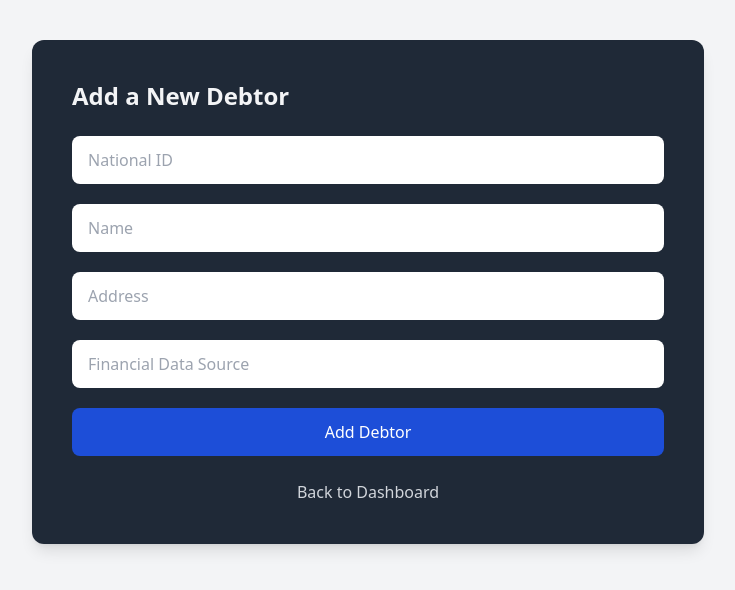
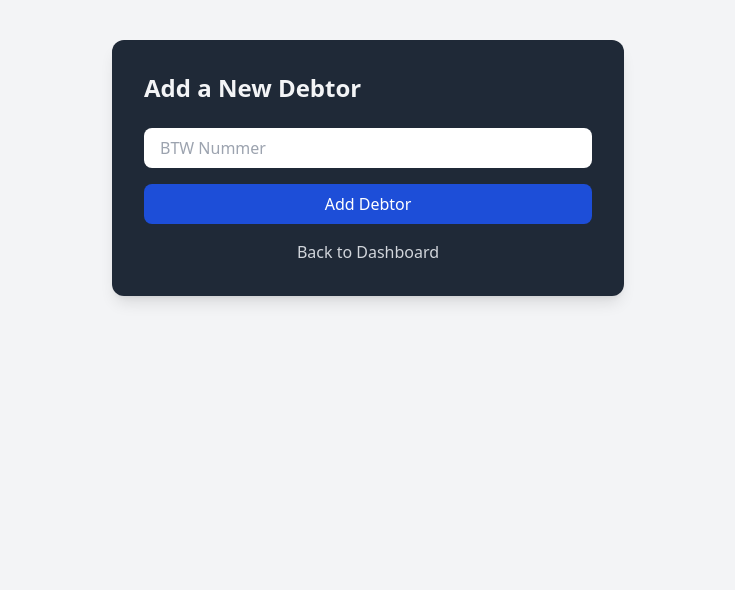
Before and after one commit to A-D-DBS-application/web-application-2025-group-20, a Flask app: page /add-debtor in a window 1280 px wide. Shown: the top 590 px of the page, without its empty margins (272-1007 px from the left). Run offline with Flask 3, Linux system fonts and the light colour scheme; the visitor is signed in with stand-in values (Sample User, id 1); some libraries are stand-ins or nearby versions.

```diff
--- a/app/routes.py
+++ b/app/routes.py
@@ -131,29 +131,20 @@ def add_debtor():
     error_message = None
 
     if request.method == "POST":
-        national_id = request.form.get("national_id")
-        name = request.form.get("name")
-        address = request.form.get("address")
-        source = request.form.get("financial_data_source")
+        btw_nummer = request.form.get("btw-nummer")
 
-        new_debtor = Debtor(
-            national_id=national_id,
-            name=name,
-            address=address,
-            financial_data_source=source,
-            user_username=username
-        )
+        #voer algoritme uit
 
-        try:
-            db.session.add(new_debtor)
-            db.session.commit()
+        #try:
+            #db.session.add(new_debtor)
+            #db.session.commit()
             # optional logging
-            log_access(username, "created", "Debtor", national_id)
-            flash("Debtor added successfully!", "success")
-            return redirect(url_for("main.dashboard"))
-        except IntegrityError:
-            db.session.rollback()
-            error_message = f"Debtor with National ID {national_id} already exists."
+            #log_access(username, "created", "Debtor", national_id)
+            #flash("Debtor added successfully!", "success")
+            #return redirect(url_for("main.dashboard"))
+        #except IntegrityError:
+            #db.session.rollback()
+            #error_message = f"Debtor with National ID {national_id} already exists."
 
     return render_template("add_debtor.html", error_message=error_message)
 
--- a/app/templates/add_debtor.html
+++ b/app/templates/add_debtor.html
@@ -2,14 +2,13 @@
 <html lang="en">
 <head>
     <meta charset="UTF-8">
-    <meta name="viewport" content="width=device-width, initial-scale=1.0">
     <script src="https://cdn.tailwindcss.com"></script>
     <title>Add Debtor</title>
 </head>
-<body class="bg-gray-100 dark:bg-gray-900 text-gray-100 p-4 md:p-6 lg:p-10">
+<body class="bg-gray-100 dark:bg-gray-900 text-gray-100 p-10">
 
-<div class="max-w-lg md:max-w-xl lg:max-w-2xl mx-auto bg-gray-800 dark:bg-gray-800 p-6 md:p-8 lg:p-10 rounded-xl shadow-lg">
-    <h2 class="text-xl md:text-2xl font-semibold mb-4 md:mb-6">Add a New Debtor</h2>
+<div class="max-w-lg mx-auto bg-gray-800 p-8 rounded-xl shadow-lg">
+    <h2 class="text-2xl font-semibold mb-6">Add a New Debtor</h2>
 
     <!-- Error message -->
     {% if error_message %}
@@ -30,25 +29,16 @@
       {% endif %}
     {% endwith %}
 
-    <form action="/add-debtor" method="POST" class="space-y-4 md:space-y-5">
-        <input name="national_id" placeholder="National ID" required
-               class="w-full px-4 py-2 md:py-3 rounded-lg text-black text-sm md:text-base focus:outline-none focus:ring-2 focus:ring-blue-500">
+    <form action="/add-debtor" method="POST" class="space-y-4">
+        <input name="btw-nummer" placeholder="BTW Nummer" required
+               class="w-full px-4 py-2 rounded-lg text-black">
 
-        <input name="name" placeholder="Name" required
-               class="w-full px-4 py-2 md:py-3 rounded-lg text-black text-sm md:text-base focus:outline-none focus:ring-2 focus:ring-blue-500">
-
-        <input name="address" placeholder="Address" required
-               class="w-full px-4 py-2 md:py-3 rounded-lg text-black text-sm md:text-base focus:outline-none focus:ring-2 focus:ring-blue-500">
-
-        <input name="financial_data_source" placeholder="Financial Data Source" required
-               class="w-full px-4 py-2 md:py-3 rounded-lg text-black text-sm md:text-base focus:outline-none focus:ring-2 focus:ring-blue-500">
-
-        <button class="w-full bg-blue-700 hover:bg-blue-800 text-white py-2 md:py-3 rounded-lg text-sm md:text-base font-medium transition">
+        <button class="w-full bg-blue-700 hover:bg-blue-800 text-white py-2 rounded-lg">
             Add Debtor
         </button>
     </form>
 
-    <a href="/dashboard" class="block mt-4 md:mt-6 text-center text-gray-300 hover:text-white text-sm md:text-base">Back to Dashboard</a>
+    <a href="/dashboard" class="block mt-4 text-center text-gray-300 hover:text-white">Back to Dashboard</a>
 </div>
 
 </body>
```
Also changed, not shown: app/models.py (+16 -17 lines).
